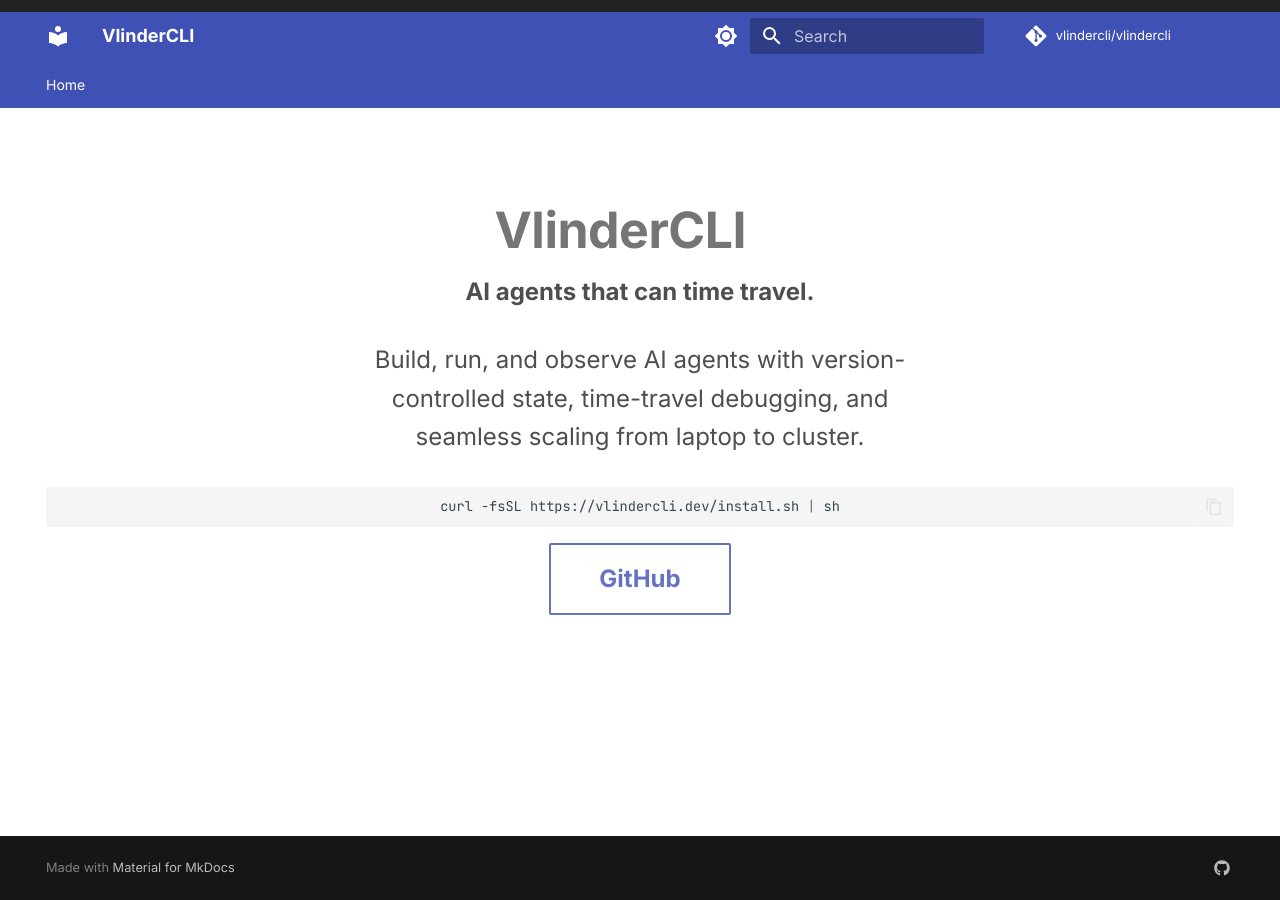
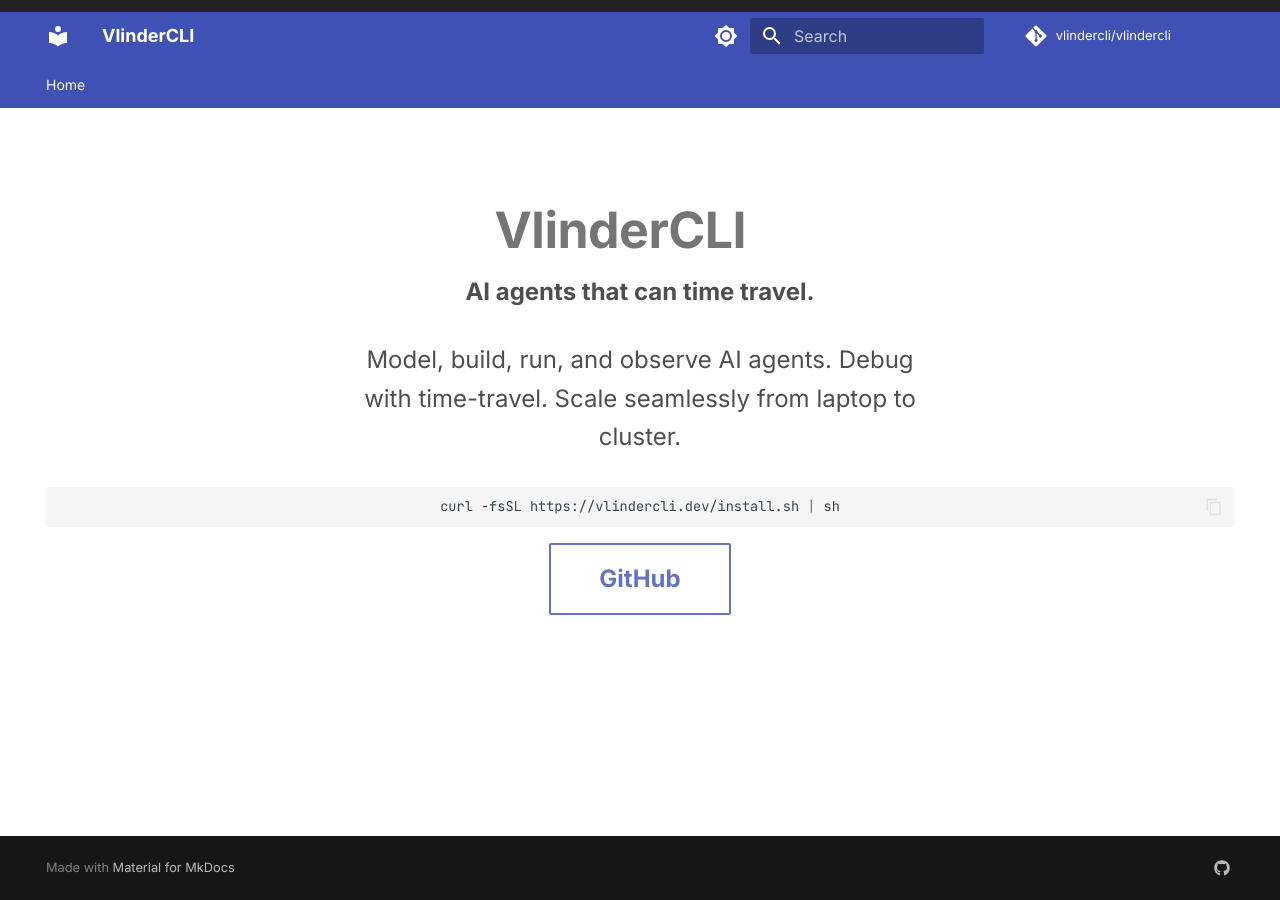
Before and after one commit to vlindercli/public-docs, an MkDocs documentation site: the page built from docs/index.md, in a window 1280 px wide. Built offline with MkDocs 1.6.1 and Material for MkDocs 9.7.7, drawn with Linux system fonts in a browser that asks for light colours; comment, search, counter and statistics services are not loaded.

Commit message:
Update landing page tagline

````diff
--- a/docs/index.md
+++ b/docs/index.md
@@ -10,7 +10,7 @@ hide:
 
 **AI agents that can time travel.**
 
-Build, run, and observe AI agents with version-controlled state, time-travel debugging, and seamless scaling from laptop to cluster.
+Model, build, run, and observe AI agents. Debug with time-travel. Scale seamlessly from laptop to cluster.
 
 ```bash
 curl -fsSL https://vlindercli.dev/install.sh | sh
````
